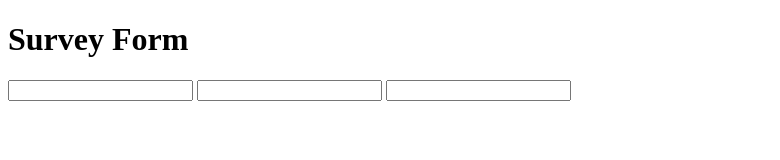
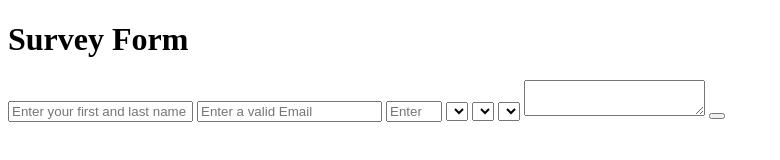
Before and after one commit to ampaire/Herve-phemia-microverse, a plain HTML site: page index.html in a window 1280 px wide. Shown: the whole page, without its empty margins (0-780 px from the left). Drawn offline with Linux system fonts and the light colour scheme.

Commit message:
add changes 2

```diff
--- a/index.html
+++ b/index.html
@@ -10,9 +10,33 @@
       <h1 id="title">Survey Form</h1>
       <p id="description"></p>
       <form action="" id="survey-form">
-        <input type="text" id="name" required>
-        <input type="email" id="email" required>
-        <input type="number" id="number" required>
+        <label for="name" id="name-label"></label>
+        <input type="text" id="name" required placeholder="Enter your first and last name">
+        <label for="email" id="email-label" ></label>
+        <input type="email" id="email" required placeholder="Enter a valid Email">
+        <label for="number" id="number-label"></label>
+        <input type="number" id="number" min="1" max="10" required placeholder="Enter numbers only">
+        <select id= "dropdown">
+          <option type="dropdown" value="select an option" disabled></option>
+          <option type="dropdown" value="python"></option>
+          <option type="dropdown" value="java"></option>
+          <option type="dropdown" value="nodejs"></option>
+        </select>
+        <select id= "radiobtn">
+            <option type="radio" name="Good"></option>
+            <option type="radio" name="Novice"></option>
+            <option type="radio" name="proficient"></option>
+        </select>
+        <select id= "checkboxatt">
+            <option type="checkbox" value="Good"></option>
+            <option type="checkbox" value="Novice"></option>
+            <option type="checkbox" value="proficient"></option>
+        </select>
+        <textarea id ="textareahtml" value="Additional comments"></textarea>
+        <button id="submit"></button>
+
+
+
       </form>
     <script src="https://cdn.freecodecamp.org/testable-projects-fcc/v1/bundle.js"></script>
 
```
